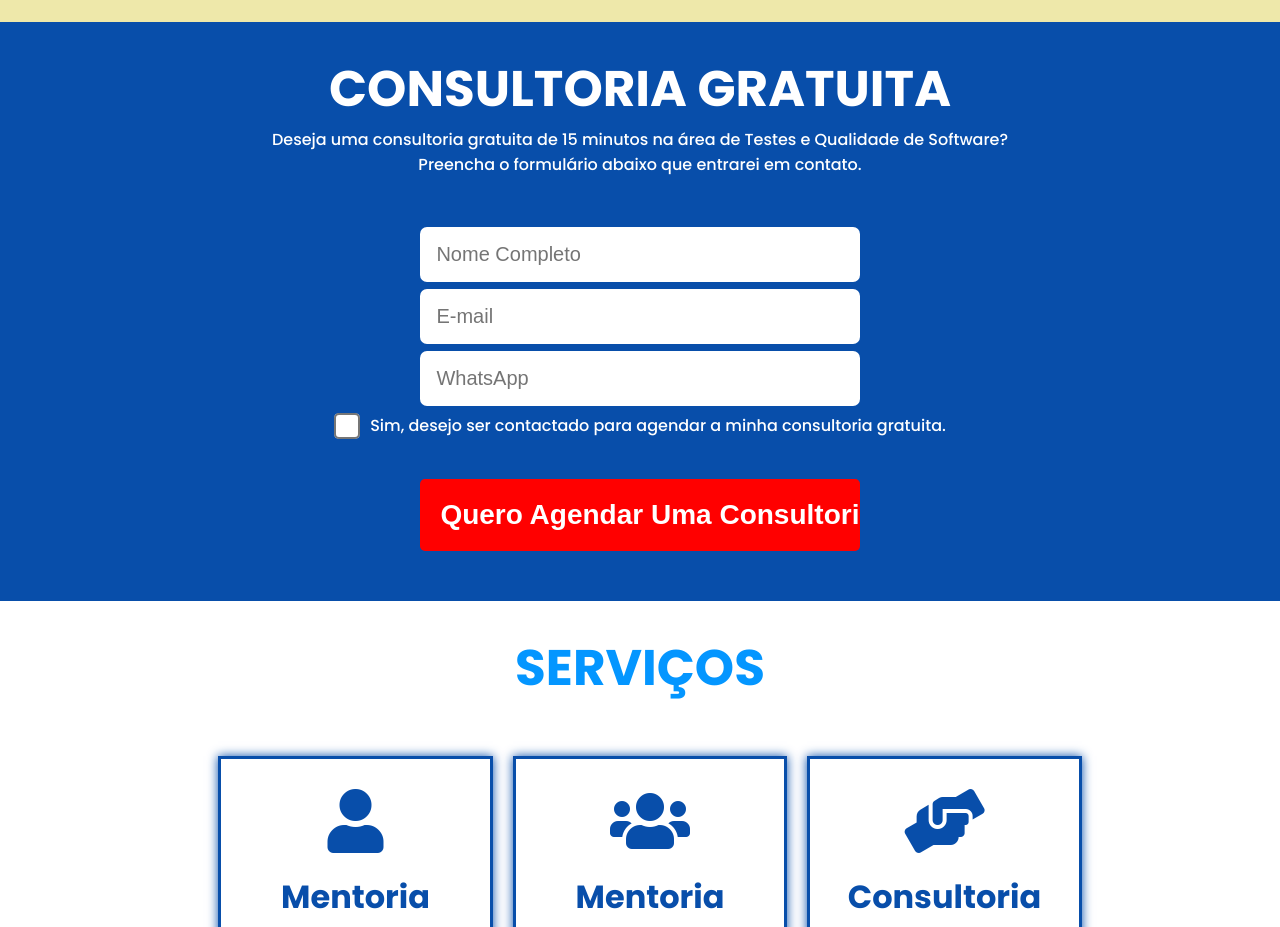
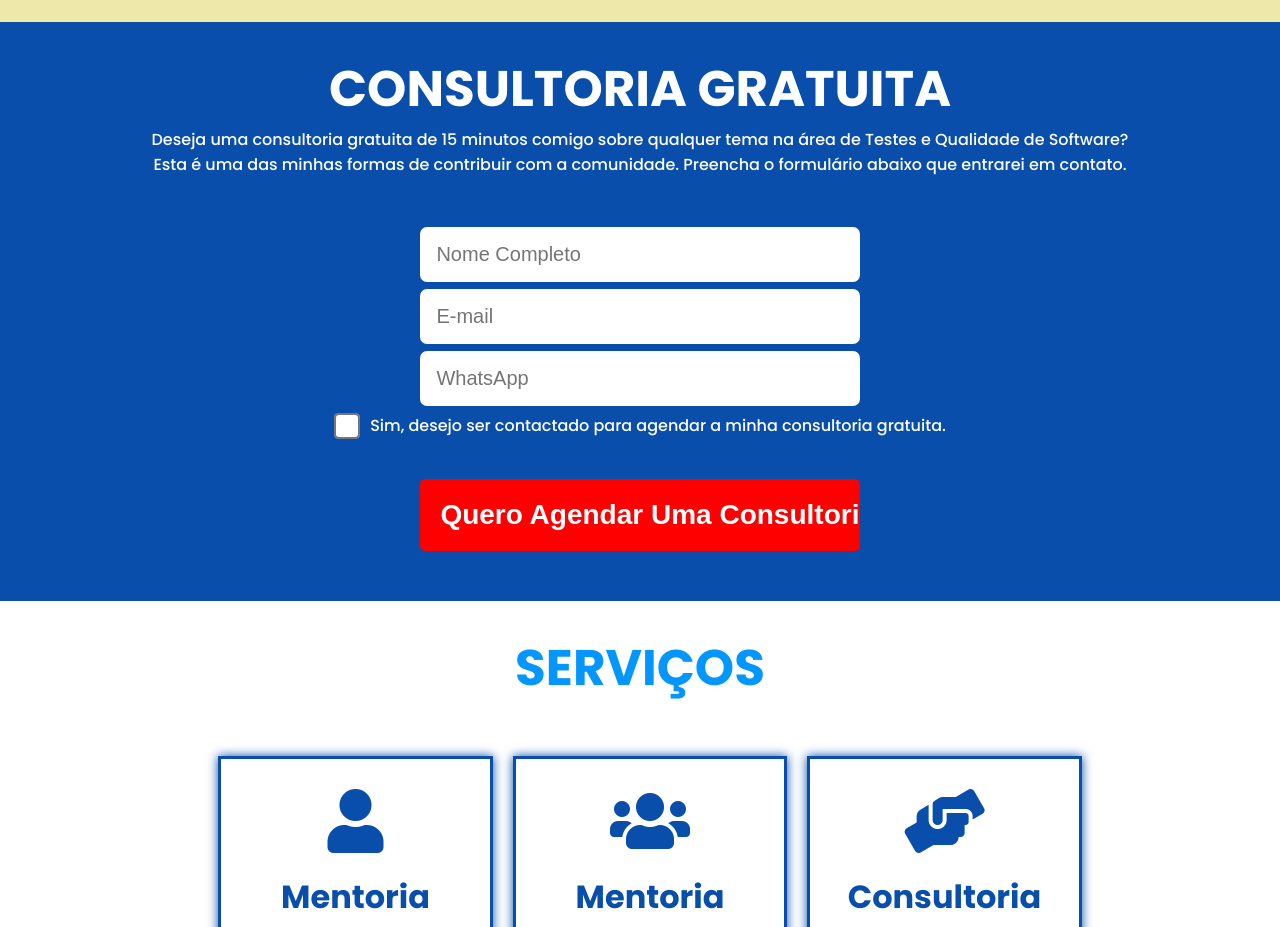
Before and after one commit to paulocoliveira/qa, a plain HTML site: page index.html in a window 1280 px wide. Shown: the part 2660-3587 px from the top of the page. Drawn offline with Linux system fonts and the light colour scheme.

Commit message:
Adjusting text

```diff
--- a/index.html
+++ b/index.html
@@ -135,8 +135,8 @@
     <section class="consultoria-gratuita" id="consultoria-gratuita">
         <div class="container">
             <h1>CONSULTORIA GRATUITA</h1>
-            <p>Deseja uma consultoria gratuita de 15 minutos na área de Testes e Qualidade de Software?</p>
-            <p>Preencha o formulário abaixo que entrarei em contato.</p>
+            <p>Deseja uma consultoria gratuita de 15 minutos comigo sobre qualquer tema na área de Testes e Qualidade de Software?</p>
+            <p>Esta é uma das minhas formas de contribuir com a comunidade. Preencha o formulário abaixo que entrarei em contato.</p>
             <form class="form" action="https://gmail.us6.list-manage.com/subscribe/post?u=d4240dbfd3af913cd0d3cf042&amp;id=f40203ab57" method="post" id="mc-embedded-subscribe-form" name="mc-embedded-subscribe-form" class="validate" target="_blank" novalidate>
                 <input class="field" type="text" name="FNAME" id="name" placeholder="Nome Completo">
                 <input class="field" type="text" name="EMAIL" id="email" placeholder="E-mail">
```
